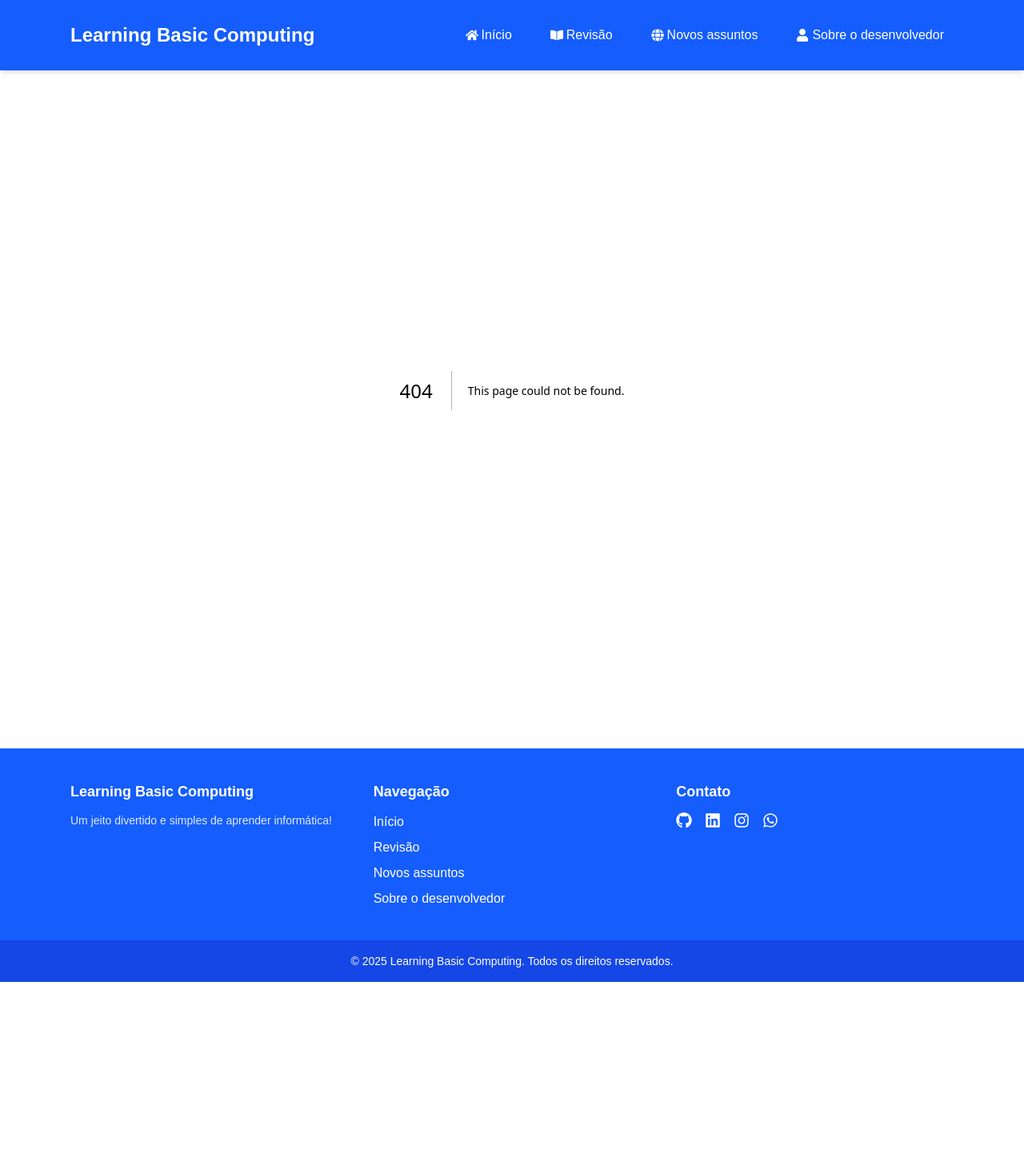
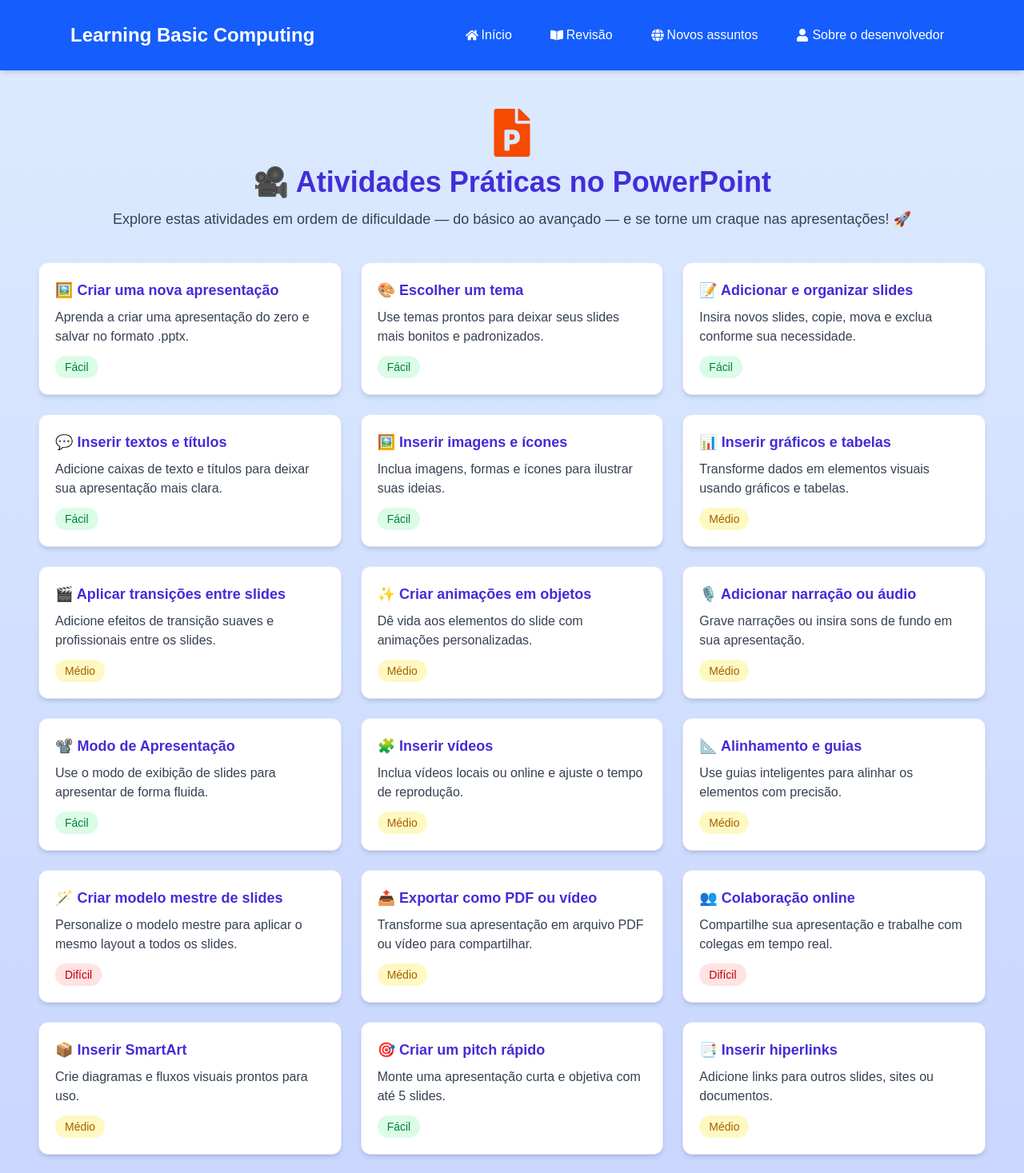
Before and after one commit to robsonalbuquerquedev/learningbasiccomputing, a Next.js app: page /revisao/powerpoint/atividade in a window 1280 px wide. Before the commit this address had no page. Shown: the top 1467 px of the page at 80% size. Before the commit the page ends 1228 px from the top, so only its background shows below. Built offline with nearby package versions, Linux system fonts and the light colour scheme.

Commit message:
update: updating revisao folder

```diff
--- /dev/null
+++ b/src/app/revisao/powerpoint/atividade/page.tsx
@@ -0,0 +1,82 @@
+"use client";
+
+import { motion } from "framer-motion";
+import { FaFilePowerpoint } from "react-icons/fa";
+
+export default function PowerPointAtividade() {
+    const atividades = [
+        { titulo: "🖼️ Criar uma nova apresentação", descricao: "Aprenda a criar uma apresentação do zero e salvar no formato .pptx.", dificuldade: "Fácil" },
+        { titulo: "🎨 Escolher um tema", descricao: "Use temas prontos para deixar seus slides mais bonitos e padronizados.", dificuldade: "Fácil" },
+        { titulo: "📝 Adicionar e organizar slides", descricao: "Insira novos slides, copie, mova e exclua conforme sua necessidade.", dificuldade: "Fácil" },
+        { titulo: "💬 Inserir textos e títulos", descricao: "Adicione caixas de texto e títulos para deixar sua apresentação mais clara.", dificuldade: "Fácil" },
+        { titulo: "🖼️ Inserir imagens e ícones", descricao: "Inclua imagens, formas e ícones para ilustrar suas ideias.", dificuldade: "Fácil" },
+        { titulo: "📊 Inserir gráficos e tabelas", descricao: "Transforme dados em elementos visuais usando gráficos e tabelas.", dificuldade: "Médio" },
+        { titulo: "🎬 Aplicar transições entre slides", descricao: "Adicione efeitos de transição suaves e profissionais entre os slides.", dificuldade: "Médio" },
+        { titulo: "✨ Criar animações em objetos", descricao: "Dê vida aos elementos do slide com animações personalizadas.", dificuldade: "Médio" },
+        { titulo: "🎙️ Adicionar narração ou áudio", descricao: "Grave narrações ou insira sons de fundo em sua apresentação.", dificuldade: "Médio" },
+        { titulo: "📽️ Modo de Apresentação", descricao: "Use o modo de exibição de slides para apresentar de forma fluida.", dificuldade: "Fácil" },
+        { titulo: "🧩 Inserir vídeos", descricao: "Inclua vídeos locais ou online e ajuste o tempo de reprodução.", dificuldade: "Médio" },
+        { titulo: "📐 Alinhamento e guias", descricao: "Use guias inteligentes para alinhar os elementos com precisão.", dificuldade: "Médio" },
+        { titulo: "🪄 Criar modelo mestre de slides", descricao: "Personalize o modelo mestre para aplicar o mesmo layout a todos os slides.", dificuldade: "Difícil" },
+        { titulo: "📤 Exportar como PDF ou vídeo", descricao: "Transforme sua apresentação em arquivo PDF ou vídeo para compartilhar.", dificuldade: "Médio" },
+        { titulo: "👥 Colaboração online", descricao: "Compartilhe sua apresentação e trabalhe com colegas em tempo real.", dificuldade: "Difícil" },
+        { titulo: "📦 Inserir SmartArt", descricao: "Crie diagramas e fluxos visuais prontos para uso.", dificuldade: "Médio" },
+        { titulo: "🎯 Criar um pitch rápido", descricao: "Monte uma apresentação curta e objetiva com até 5 slides.", dificuldade: "Fácil" },
+        { titulo: "📑 Inserir hiperlinks", descricao: "Adicione links para outros slides, sites ou documentos.", dificuldade: "Médio" },
+        { titulo: "📸 Capturas e gravações de tela", descricao: "Insira capturas ou grave a tela diretamente no PowerPoint.", dificuldade: "Difícil" },
+    ];
+
+    return (
+        <main className="p-6 md:p-12 bg-gradient-to-b from-blue-100 to-indigo-200 min-h-screen text-gray-800">
+            {/* Título */}
+            <motion.div
+                initial={{ opacity: 0, y: -30 }}
+                animate={{ opacity: 1, y: 0 }}
+                transition={{ duration: 0.8 }}
+                className="text-center mb-10"
+            >
+                <FaFilePowerpoint className="text-orange-600 text-6xl mx-auto mb-3" />
+                <h1 className="text-3xl md:text-4xl font-bold text-indigo-700">
+                    🎥 Atividades Práticas no PowerPoint
+                </h1>
+                <p className="mt-3 text-gray-700 text-lg">
+                    Explore estas atividades em ordem de dificuldade — do básico ao avançado — e se torne um craque nas apresentações! 🚀
+                </p>
+            </motion.div>
+
+            {/* Lista de atividades */}
+            <div className="grid md:grid-cols-2 lg:grid-cols-3 gap-6">
+                {atividades.map((item, index) => (
+                    <motion.div
+                        key={index}
+                        whileHover={{ scale: 1.03 }}
+                        className="bg-white rounded-xl p-5 shadow-md border border-indigo-100 hover:shadow-lg transition flex flex-col justify-between"
+                    >
+                        <h2 className="font-bold text-lg text-indigo-700 mb-2">{item.titulo}</h2>
+                        <p className="text-gray-700 mb-3">{item.descricao}</p>
+                        <span
+                            className={`inline-block px-3 py-1 text-sm rounded-full w-fit ${item.dificuldade === "Fácil"
+                                    ? "bg-green-100 text-green-700"
+                                    : item.dificuldade === "Médio"
+                                        ? "bg-yellow-100 text-yellow-700"
+                                        : "bg-red-100 text-red-700"
+                                }`}
+                        >
+                            {item.dificuldade}
+                        </span>
+                    </motion.div>
+                ))}
+            </div>
+
+            {/* Mensagem final */}
+            <motion.p
+                initial={{ opacity: 0 }}
+                animate={{ opacity: 1 }}
+                transition={{ delay: 0.6, duration: 1 }}
+                className="text-center text-gray-700 mt-10"
+            >
+                💡 Dica: comece pelas atividades mais simples e vá aumentando o desafio à medida que dominar as ferramentas!
+            </motion.p>
+        </main>
+    );
+}
```
